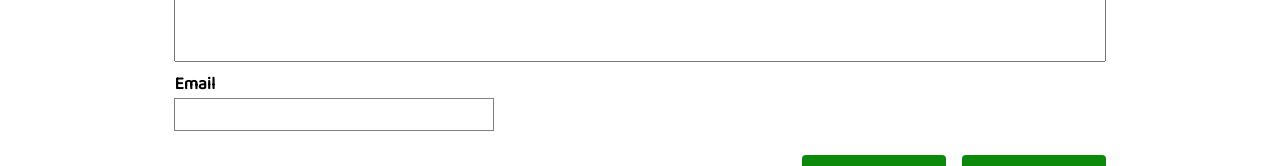
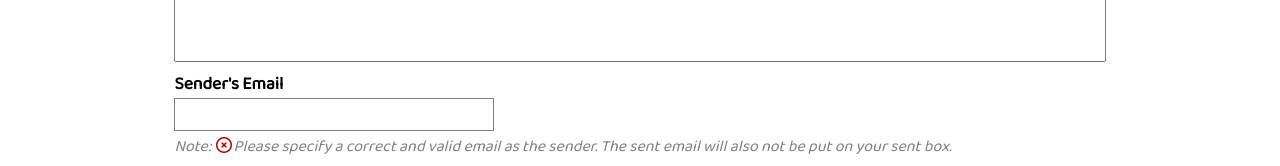
Before and after one commit to Mackiee21/PixelPanda, a React (Vite) app in the folder client/: page / in a window 1280 px wide. Shown: the part 2611-2777 px from the top of the page. Built offline with nearby package versions, Linux system fonts and the light colour scheme; some icons are missing.

Commit message:
fixed some mobile design issues except about page

```diff
--- a/client/src/components/Contact.jsx
+++ b/client/src/components/Contact.jsx
@@ -59,8 +59,13 @@ function Contact() {
                 <h2>Send me a message</h2>
                 <textarea onChange={handleChange} value={message} placeholder='Write your message here...' required></textarea>
                 <div className='input-wrapper'>
-                    <label htmlFor="input">Email</label>
+                    <label htmlFor="input">Sender's Email</label>
                     <input onChange={handleEmailChange} value={email} className='input' id='input' type="email"  required />
+                    <div className='note'>
+                        <p> Note: <span><i className="fa-regular fa-circle-xmark"></i></span>Please specify a correct and valid email as the sender. The sent email will also not be
+                            put on your sent box.
+                        </p>
+                    </div>
                 </div>
                 <div className='form-btn-wrapper'>
                     <button onClick={handleSubmit}>Send as Message</button>
--- a/client/src/scss/about.scss
+++ b/client/src/scss/about.scss
@@ -2,7 +2,7 @@
     display: flex;
     align-items: center;
     gap: 2rem;
-    height: calc(100vh - 80px);
+    min-height: calc(100vh - 80px);
     margin-inline: auto;
     opacity: 0;
     transition: all .15s ease-out;
--- a/client/src/scss/contact.scss
+++ b/client/src/scss/contact.scss
@@ -36,10 +36,22 @@
                 max-width: 25vw;
                 padding: 0.5rem 0.8rem;
                 border: 1.5px solid grey;
-                margin-block-end: 1rem;
             }
             .input:is(:focus){
                 outline: 1.2px solid green;
+            }
+            .note{
+                margin-block-end: 1rem;
+                margin-block-start: 0.2rem;
+                color: grey;
+                font-style: italic;
+                span{
+                    margin-inline: 0.1rem;
+                    color: rgb(177, 1, 1);
+                }
+                @media (max-width: 40rem){
+                    font-size: 0.9rem;
+                }
             }
         }
 
@@ -124,8 +136,8 @@
             padding: 2rem;
         }
         @media (max-width: 40rem){
-            font-size: 0.9rem;
-            padding: 0.5rem;
+            font-size: 0.8rem;
+            padding: 1.5rem;
             .middle-footer{
                 display: none;
             }
--- a/client/src/scss/header.scss
+++ b/client/src/scss/header.scss
@@ -12,6 +12,9 @@
         width: 150px;
         height: 40px;
         margin-left: 1rem;
+        @media (max-width: 40rem){
+            margin-left: 0.3rem;
+        }
     }
     .logo img{
         width: 100%;
--- a/client/src/scss/pageHeader.scss
+++ b/client/src/scss/pageHeader.scss
@@ -4,10 +4,19 @@
     gap: 0.7rem;
     padding-block: 0.5rem;
     border-bottom: 2px solid rgb(6, 99, 6);
+    @media (max-width: 40rem){
+        width: 90%;
+        margin-inline: auto;
+        border-bottom-width: 1.5px;
+    }
     .title-img{
         width: 50px;
         height: 50px;
         overflow: hidden;
+        @media (max-width: 40rem){
+            width: 35px;
+            height: 35px;
+        }
         img{
             display: block;
             width: 100%;
@@ -19,5 +28,8 @@
     h3{
         font-size: 1.2rem;
         color:rgb(6, 99, 6);
+        @media (max-width: 40rem){
+            font-size: 1rem;
+        }
     }
 }
--- a/client/src/scss/photos.scss
+++ b/client/src/scss/photos.scss
@@ -69,8 +69,10 @@
     }
     @media (max-width: 40rem){
         .grid{
-            grid-template-columns: 100%;
-            gap: 1.5rem;
+            .card{
+                border: none;
+            }
+            gap: 1rem;
         }
     }
 }
```
Also changed, not shown: 4 other files (tests, documents, lock files or other folders).
